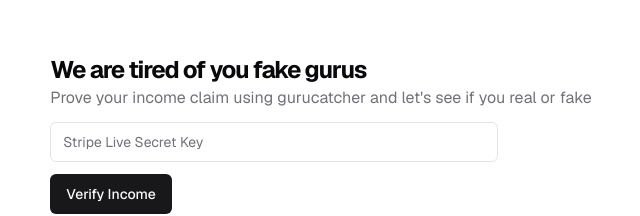
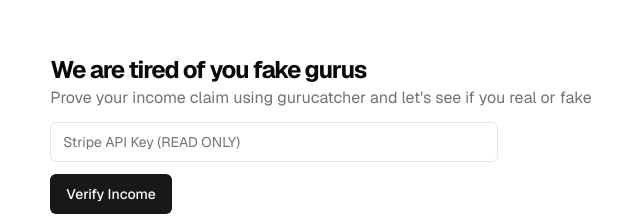
Before and after one commit to michaelshimeles/guru-catcher, a Next.js app: page / in a window 1280 px wide. Shown: the part 210-426 px from the top of the page, without its empty margins (319-959 px from the left). Built offline with nearby package versions, Linux system fonts and the light colour scheme.

Commit message:
Change placeholder

```diff
--- a/components/api-form.tsx
+++ b/components/api-form.tsx
@@ -52,7 +52,7 @@
         <Input
           type="password"
           {...register("apiKey", { required: true })}
-          placeholder="Stripe Live Secret Key"
+          placeholder="Stripe API Key (READ ONLY) "
           className={error ? 'border-red-500' : ''}
           disabled={isLoading}
         />
```
